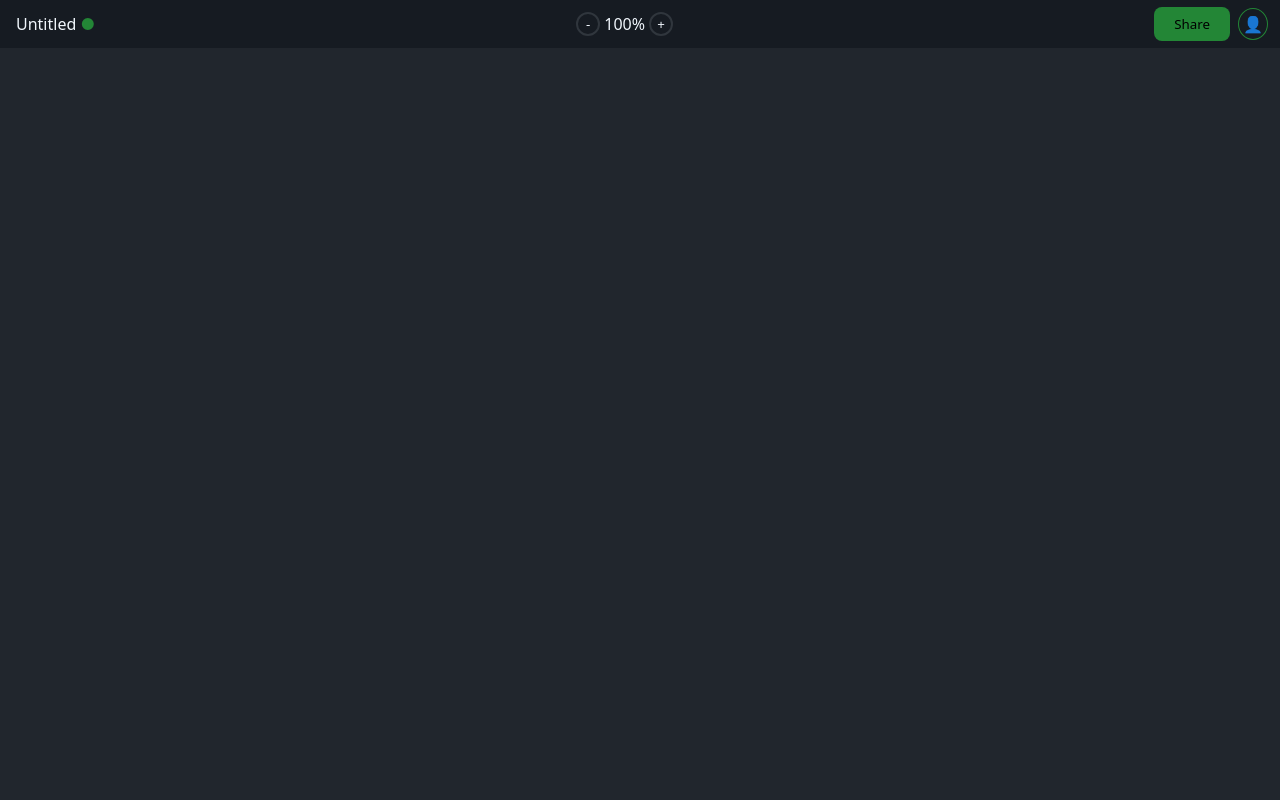
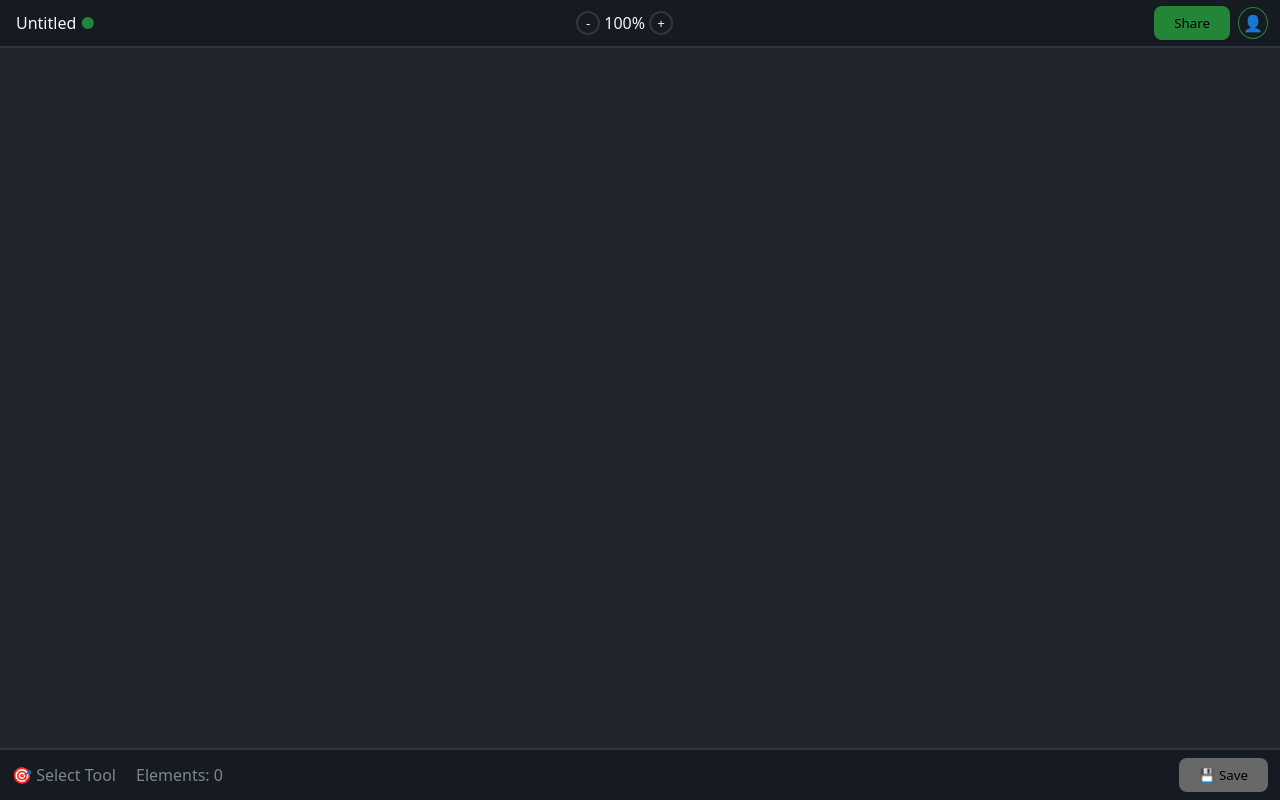
Before and after one commit to deepsandilya01/Figma-Style-Design-Tool, a plain HTML site: page index.html in a window 1280 px wide. Drawn offline with nearby package versions, Linux system fonts and the light colour scheme; some icons are missing.

Commit message:
update nav-bar and add footer

```diff
--- a/index.html
+++ b/index.html
@@ -32,6 +32,21 @@
                 <div class="user-menu">👤</div>
             </div>
         </nav>
+
+        <footer class="status-bar">
+            <div id="status-left">
+                <span class="status-item">
+                    <span id="status-icon">🎯</span>
+                    <span id="currentTool">Select Tool</span>
+                </span>
+                <span class="status-item">
+                    Elements: <span id="elementCount">0</span>
+                </span>
+            </div>
+            <div id="status-right">
+                <button id="status-btn">💾 Save</button>
+            </div>
+        </footer>
     </main>
     <script src="script.js"></script>
 </body>
--- a/style.scss
+++ b/style.scss
@@ -11,6 +11,9 @@ $colors: (
   text-muted: #6e7681,
   canvas-bg: white,
   shadow: rgba(0, 0, 0, 0.3),
+  save: rgba(119, 120, 117, 0.832),
+  save-hover: rgba(119, 120, 117, 0.988),
+
 );
 
 $sizes: (
@@ -86,6 +89,7 @@ main {
     height: map-get($sizes, nav-height);
     background-color: map-get($colors, bg-secondary);
     color: map-get($colors, text-primary);
+    border-bottom: 2px solid map-get($colors, border);
 
     padding: map-get($spacing, md);
 
@@ -110,6 +114,7 @@ main {
         gap: map-get($spacing, xs);
 
         .zoom-btn {
+          cursor: pointer;
           height: 1.5rem;
           width: 1.5rem;
           @include flex-center;
@@ -151,4 +156,43 @@ main {
       }
     }
   }
+
+  .status-bar {
+    @include flex-between;
+    margin-bottom: 0%;
+    padding: map-get($spacing, sm);
+    position: fixed;
+    bottom: 0;
+    left: 0;
+    width: 100%;
+
+    background-color: map-get($colors, bg-secondary);
+    color: map-get($colors, text-primary);
+    border-top: 2px solid map-get($colors, border);
+
+    #status-left {
+      @include flex-center;
+      padding-left: map-get($spacing, xs);
+      gap: map-get($spacing, xl);
+      font-size: 1rem;
+      color: map-get($colors, text-secondary);
+    }
+
+    #status-right {
+      padding-right: map-get($spacing, xs);
+
+      #status-btn {
+        @include button-base;
+        padding: map-get($spacing, sm) map-get($spacing, xl);
+        border: none;
+        border-radius: map-get($border-radius, lg);
+        background-color: map-get($colors, save);
+
+        &:hover {
+          background-color: map-get($colors, save-hover);
+          transform: scale(0.9);
+        }
+      }
+    }
+  }
 }
```
Also changed, not shown: style.css, 2 other files.
